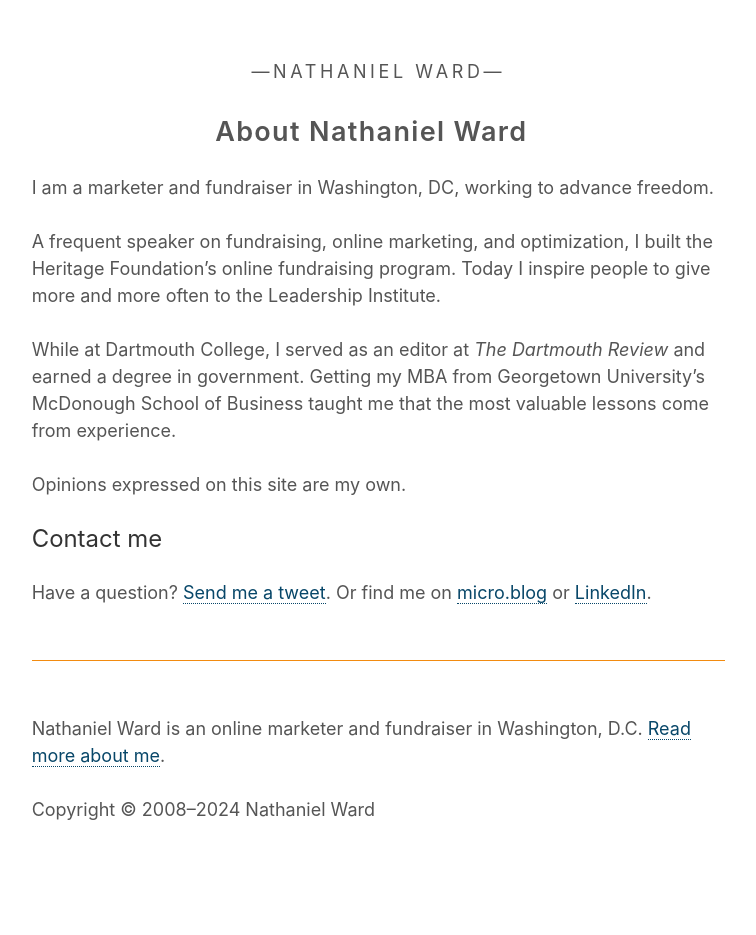
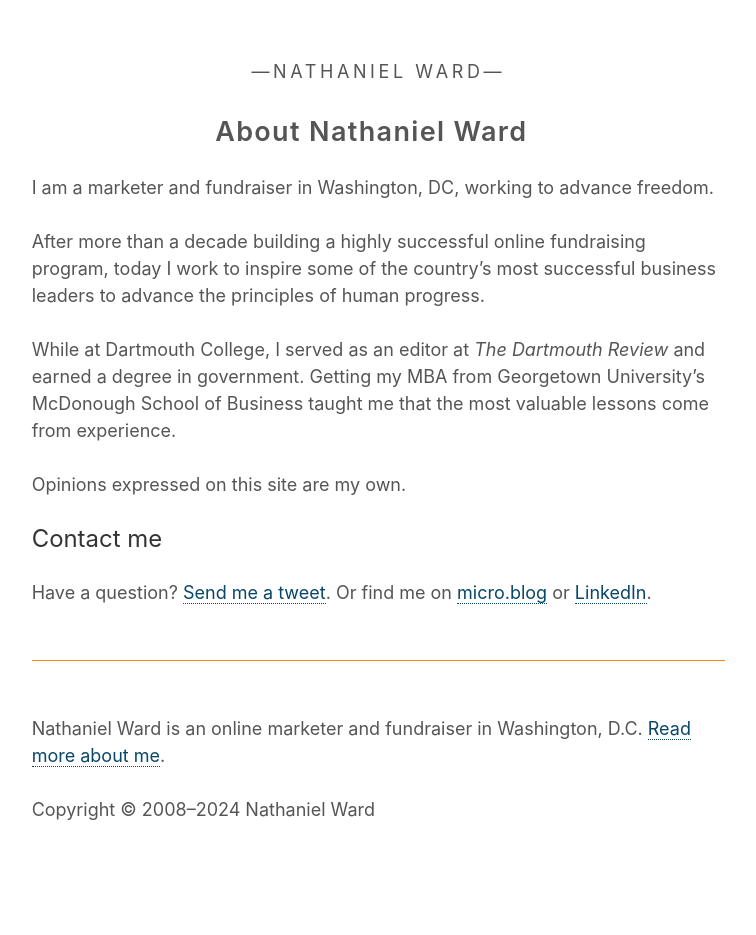
Before and after one commit to nathanielward/nathanielward.github.io, a Jekyll site: the page built from about.md, in a window 1280 px wide. Shown: the whole page, without its empty margins (287-1043 px from the left). Built offline with Jekyll 4.4.1, drawn with Linux system fonts in a browser that asks for light colours.

Commit message:
Update about.md

```diff
--- a/about.md
+++ b/about.md
@@ -6,7 +6,7 @@ layout: page
 
 I am a marketer and fundraiser in Washington, DC, working to advance freedom.
 
-A frequent speaker on fundraising, online marketing, and optimization, I built the Heritage Foundation's online fundraising program. Today I inspire people to give more and more often to the Leadership Institute.
+After more than a decade building a highly successful online fundraising program, today I work to inspire some of the country's most successful business leaders to advance the principles of human progress.
 
 While at Dartmouth College, I served as an editor at *The Dartmouth Review* and earned a degree in government. Getting my MBA from Georgetown University’s McDonough School of Business taught me that the most valuable lessons come from experience.
 
```
